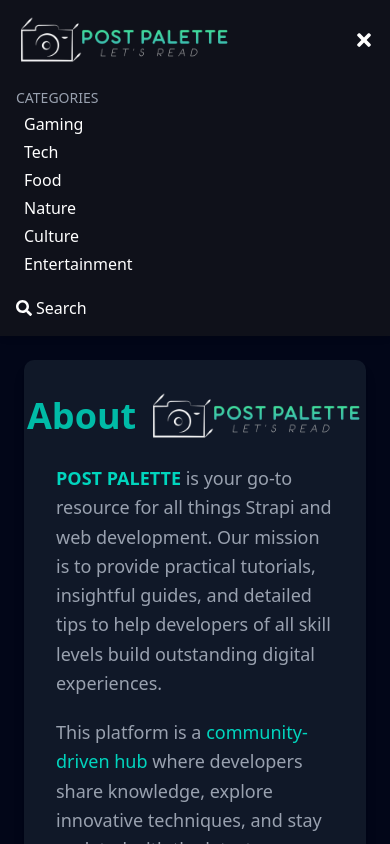
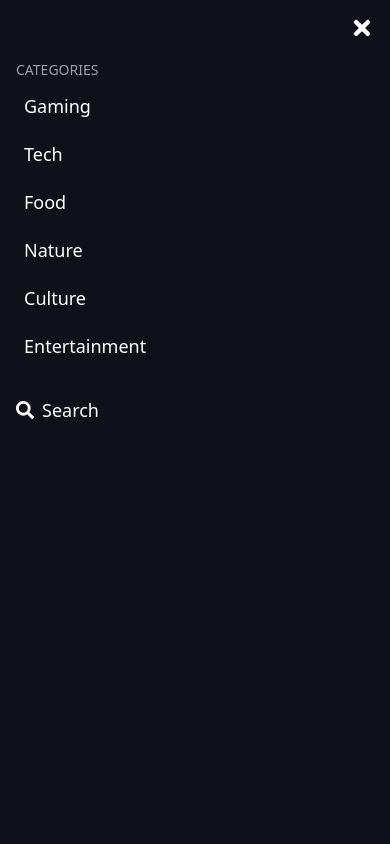
Before and after one commit to Tamajit-005/Strapi, a Next.js app in the folder frontend/: page /about in a window 390 px wide. Both pictures are taken after a click on the button "Toggle Menu". Shown: the top 844 px of the page. Built offline with nearby package versions, Linux system fonts and the light colour scheme.

Commit message:
Fixed mobile hamburger menu

```diff
--- a/frontend/src/components/Navbar.tsx
+++ b/frontend/src/components/Navbar.tsx
@@ -15,7 +15,7 @@
   const router = useRouter();
   const timeoutRef = useRef<NodeJS.Timeout | null>(null);
 
-  // Use exact slugs and documentIds from your Strapi output
+  // Category data as per your backend keys
   const categories = [
     { label: "Gaming", slug: "gaming", documentId: "zxhivhcsvvo4bwsv8lrijpop" },
     { label: "Tech", slug: "tech", documentId: "icchgazsjbhc07ogtzksx6dq" },
@@ -56,6 +56,15 @@
       if (timeoutRef.current) clearTimeout(timeoutRef.current);
     };
   }, []);
+
+  // Prevent body scrolling behind open overlays
+  useEffect(() => {
+    if (menuOpen || searchOpen) {
+      document.body.style.overflow = "hidden";
+    } else {
+      document.body.style.overflow = "";
+    }
+  }, [menuOpen, searchOpen]);
 
   return (
     <header className="bg-[#0f111a] text-white sticky top-0 z-50 shadow-md">
@@ -152,17 +161,26 @@
         </button>
       </div>
 
-      {/* Mobile Menu */}
+      {/* Mobile Menu Overlay */}
       <AnimatePresence>
         {menuOpen && (
           <motion.div
             key="mobile-menu"
-            initial={{ height: 0, opacity: 0, y: -10 }}
-            animate={{ height: "auto", opacity: 1, y: 0 }}
-            exit={{ height: 0, opacity: 0, y: -10 }}
+            initial={{ opacity: 0, y: -20 }}
+            animate={{ opacity: 1, y: 0 }}
+            exit={{ opacity: 0, y: -20 }}
             transition={{ duration: 0.3, ease: "easeInOut" }}
-            className="md:hidden bg-[#0f111a] px-4 pb-4 flex flex-col gap-3 overflow-hidden"
+            className="fixed top-0 left-0 w-full h-full bg-[#0f111a] px-4 pb-4 z-99 flex flex-col gap-3 overflow-y-auto md:hidden"
           >
+            {/* Close button */}
+            <button
+              className="self-end mt-4 text-2xl text-white hover:text-teal-400 transition"
+              onClick={() => setMenuOpen(false)}
+              aria-label="Close Menu"
+            >
+              <FaTimes />
+            </button>
+
             <div className="flex flex-col gap-1 mt-2">
               <span className="text-gray-400 text-sm uppercase">
                 Categories
@@ -171,7 +189,7 @@
                 <Link
                   key={c.documentId}
                   href={`/category/${encodeURIComponent(c.documentId)}`}
-                  className="hover:text-teal-400 transition-colors pl-2"
+                  className="hover:text-teal-400 transition-colors pl-2 py-2 text-lg"
                   onClick={() => setMenuOpen(false)}
                 >
                   {c.label}
@@ -180,8 +198,11 @@
             </div>
 
             <button
-              onClick={() => setSearchOpen((prev) => !prev)}
-              className="flex items-center gap-1 hover:text-teal-400 transition-colors mt-2"
+              onClick={() => {
+                setSearchOpen(true);
+                setMenuOpen(false);
+              }}
+              className="flex items-center gap-2 hover:text-teal-400 transition-colors mt-4 text-lg"
             >
               <FaSearch /> Search
             </button>
@@ -189,39 +210,44 @@
         )}
       </AnimatePresence>
 
-      {/* Search Bar */}
+      {/* Search modal */}
       <AnimatePresence>
         {searchOpen && (
           <motion.div
-            key="search-bar"
-            initial={{ opacity: 0, y: -15, height: 0 }}
-            animate={{ opacity: 1, y: 0, height: "auto" }}
-            exit={{ opacity: 0, y: -15, height: 0 }}
-            transition={{ duration: 0.35, ease: "easeInOut" }}
-            className="max-w-5xl mx-auto px-4 overflow-hidden mt-4"
+            key="search-modal"
+            initial={{ opacity: 0, y: -25 }}
+            animate={{ opacity: 1, y: 0 }}
+            exit={{ opacity: 0, y: -25 }}
+            transition={{ duration: 0.3, ease: "easeInOut" }}
+            className="fixed inset-0 z-100 flex items-center justify-center bg-black/70 backdrop-blur-sm"
           >
             <form
               onSubmit={handleSearchSubmit}
-              className="flex gap-2 items-center"
+              className="relative w-full max-w-md px-6"
             >
               <input
                 type="text"
                 placeholder="Search posts..."
                 value={searchQuery}
+                autoFocus
                 onChange={(e) => setSearchQuery(e.target.value)}
-                className="flex-1 p-2 rounded-md bg-gray-800 text-white placeholder-gray-400 focus:outline-none focus:ring-2 focus:ring-teal-500"
+                className="w-full py-4 pl-5 pr-14 rounded-full bg-gray-800 text-xl text-white shadow-lg placeholder-gray-400 focus:outline-none focus:ring-2 focus:ring-teal-500 transition"
               />
+              {/* Submit search */}
               <button
                 type="submit"
-                className="bg-teal-600 hover:bg-teal-500 px-4 py-2 rounded-md transition-colors"
+                className="absolute right-9 top-1/2 -translate-y-1/2 text-teal-400 text-2xl hover:text-teal-300 transition"
+                aria-label="Submit Search"
               >
-                Search
+                <FaSearch />
               </button>
+              {/* Close search */}
               <button
                 type="button"
                 onClick={() => setSearchOpen(false)}
-                className="text-white hover:text-teal-400 px-2"
+                className="absolute -top-10 right-2 text-white text-2xl hover:text-red-500 transition"
                 aria-label="Close Search"
+                tabIndex={0}
               >
                 <FaTimes />
               </button>
```
